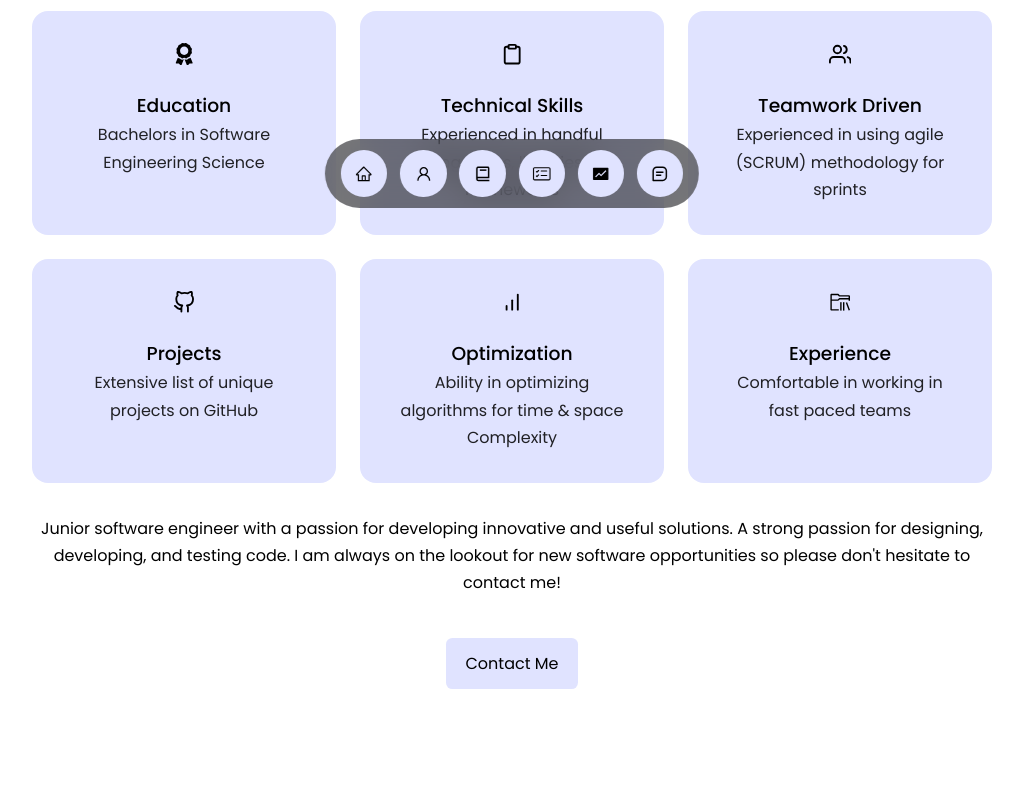
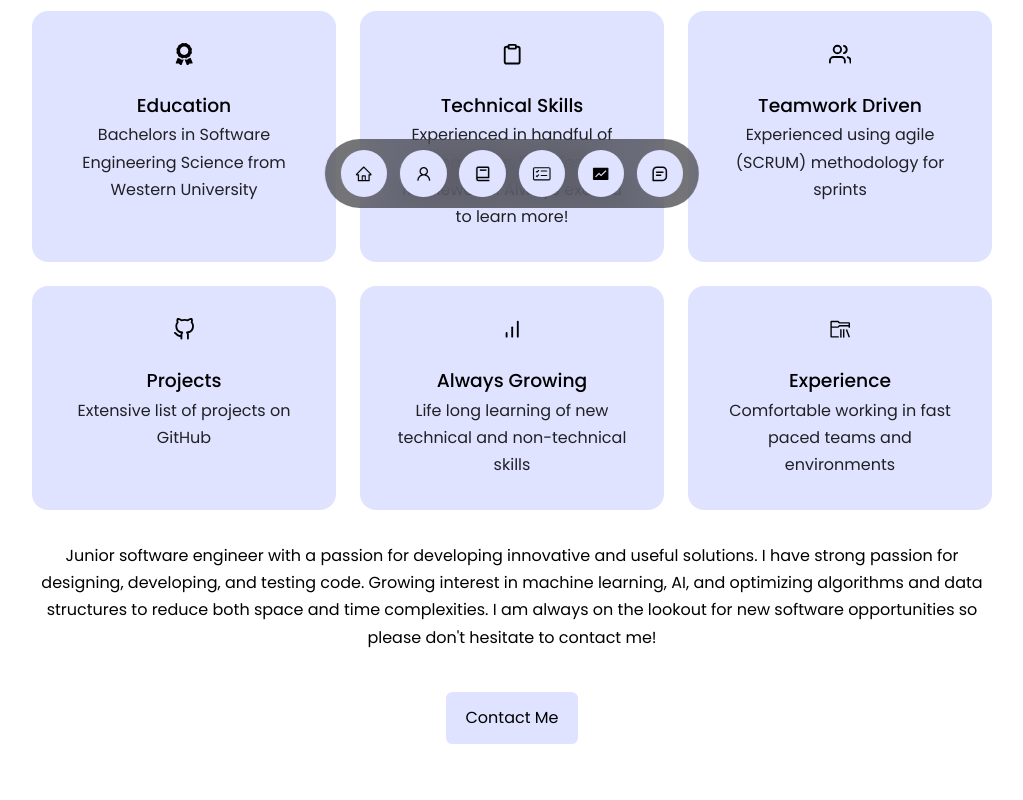
Before and after one commit to jburanpuri/React-Portfolio, a React (Create React App) app: page / in a window 1280 px wide. Shown: the part 560-1360 px from the top of the page, without its empty margins (128-1151 px from the left). Built offline with nearby package versions, Linux system fonts and the light colour scheme.

Commit message:
fixed wording, added more information

```diff
--- a/src/components/about/About.jsx
+++ b/src/components/about/About.jsx
@@ -15,44 +15,44 @@ const About = () => {
             <article className='about__card'>
               <FaAward className='about__icon' />
               <h3>Education</h3>
-              <small>Bachelors in Software Engineering Science</small>
+              <small>Bachelors in Software Engineering Science from Western University</small>
             </article>
 
             <article className='about__card'>
               <FiClipboard className='about__icon' />
               <h3>Technical Skills</h3>
-              <small>Experienced in handful languages, libraries & frameworks</small>
+              <small>Experienced in handful of languages, libraries & frameworks. Always excited to learn more!</small>
             </article>
 
             <article className='about__card'>
               <FiUsers className='about__icon' />
               <h3>Teamwork Driven</h3>
-              <small>Experienced in using agile (SCRUM) methodology for sprints</small>
+              <small>Experienced using agile (SCRUM) methodology for sprints</small>
             </article>
 
             <article className='about__card'>
               <FiGithub className='about__icon' />
               <h3>Projects</h3>
-              <small>Extensive list of unique projects on GitHub</small>
+              <small>Extensive list of projects on GitHub</small>
             </article>
 
             <article className='about__card'>
               <FiBarChart className='about__icon' />
-              <h3>Optimization</h3>
-              <small>Ability in optimizing algorithms for time & space Complexity</small>
+              <h3>Always Growing</h3>
+              <small>Life long learning of new technical and non-technical skills</small>
             </article>
 
 
             <article className='about__card'>
               <VscFolderLibrary className='about__icon' />
               <h3>Experience</h3>
-              <small>Comfortable in working in fast paced teams</small>
+              <small>Comfortable working in fast paced teams and environments</small>
             </article>
           </div>
 
           <center> <p>
             Junior software engineer with a passion for developing innovative and useful solutions.
-            A strong passion for designing, developing, and testing code.
+            I have strong passion for designing, developing, and testing code. Growing interest in machine learning, AI, and optimizing algorithms and data structures to reduce both space and time complexities.
             I am always on the lookout for new software opportunities so please don't hesitate to contact me!
           </p></center>
 
--- a/src/components/nav/Nav.jsx
+++ b/src/components/nav/Nav.jsx
@@ -14,7 +14,7 @@ const Nav = () => {
       <a href="#about" onClick={() => setActiveNav('#about')} className={activeNav === '#about' ? 'active' : ''} title='About Me'><AiOutlineUser /></a>
       <a href="#portfolio" onClick={() => setActiveNav('#portfolio')} className={activeNav === '#portfolio' ? 'active' : ''} title='My Projects'><BiBook /></a>
       <a href="#experiences" onClick={() => setActiveNav('#experiences')} className={activeNav === '#experiences' ? 'active' : ''} title='My Experiences'><BsCardChecklist /></a>
-      <a href="#technology" onClick={() => setActiveNav('#experience')} className={activeNav === '#experience' ? 'active' : ''} title='Technology'><AiFillFund /></a>
+      <a href="#technology" onClick={() => setActiveNav('#experience')} className={activeNav === '#experience' ? 'active' : ''} title='Technologies'><AiFillFund /></a>
       <a href="#contact" on onClick={() => setActiveNav('#contact')} className={activeNav === '#contact' ? 'active' : ''} title='Contact Me'><BiMessageSquareDetail /></a>
     </nav>
   )
```
